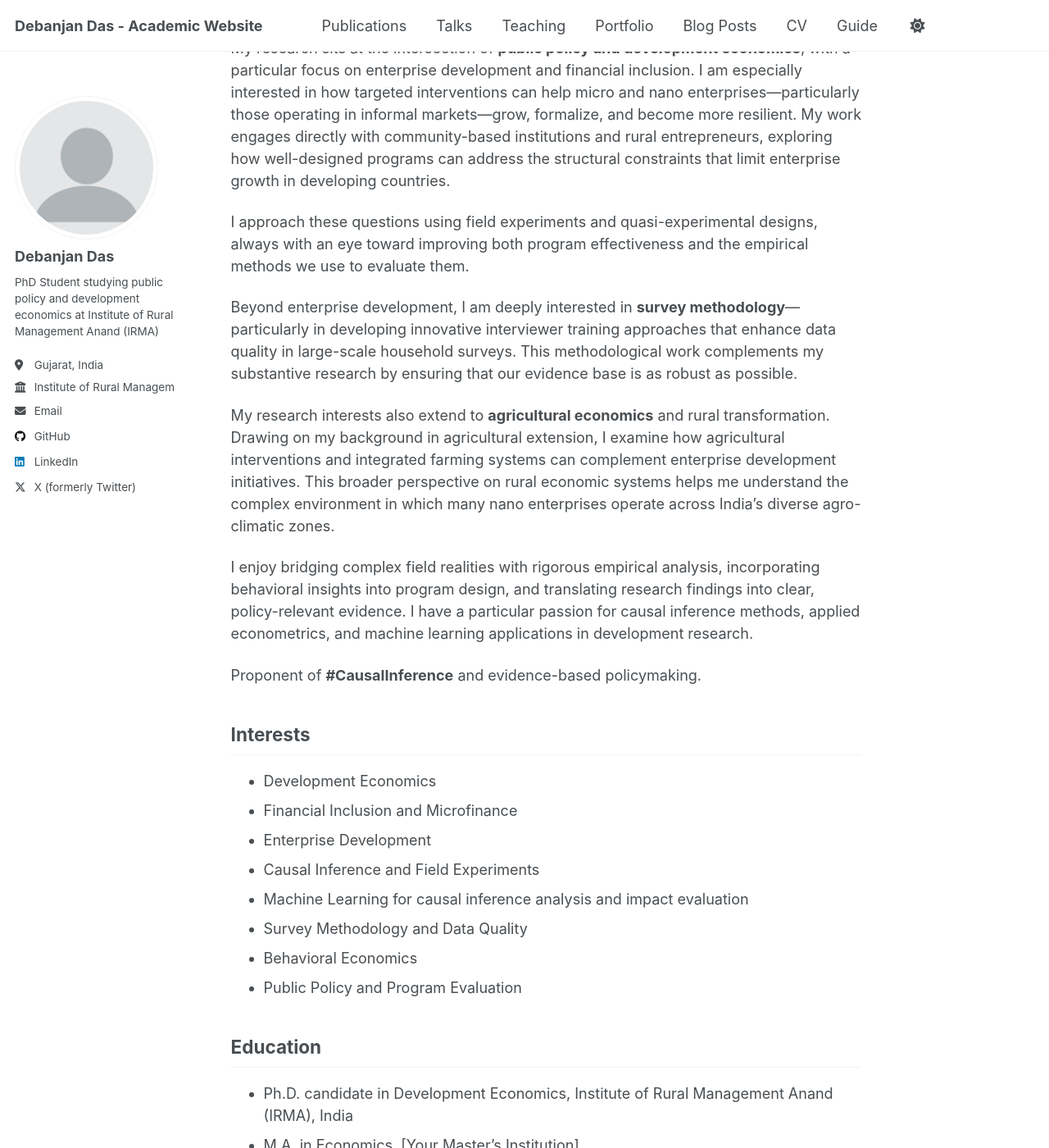
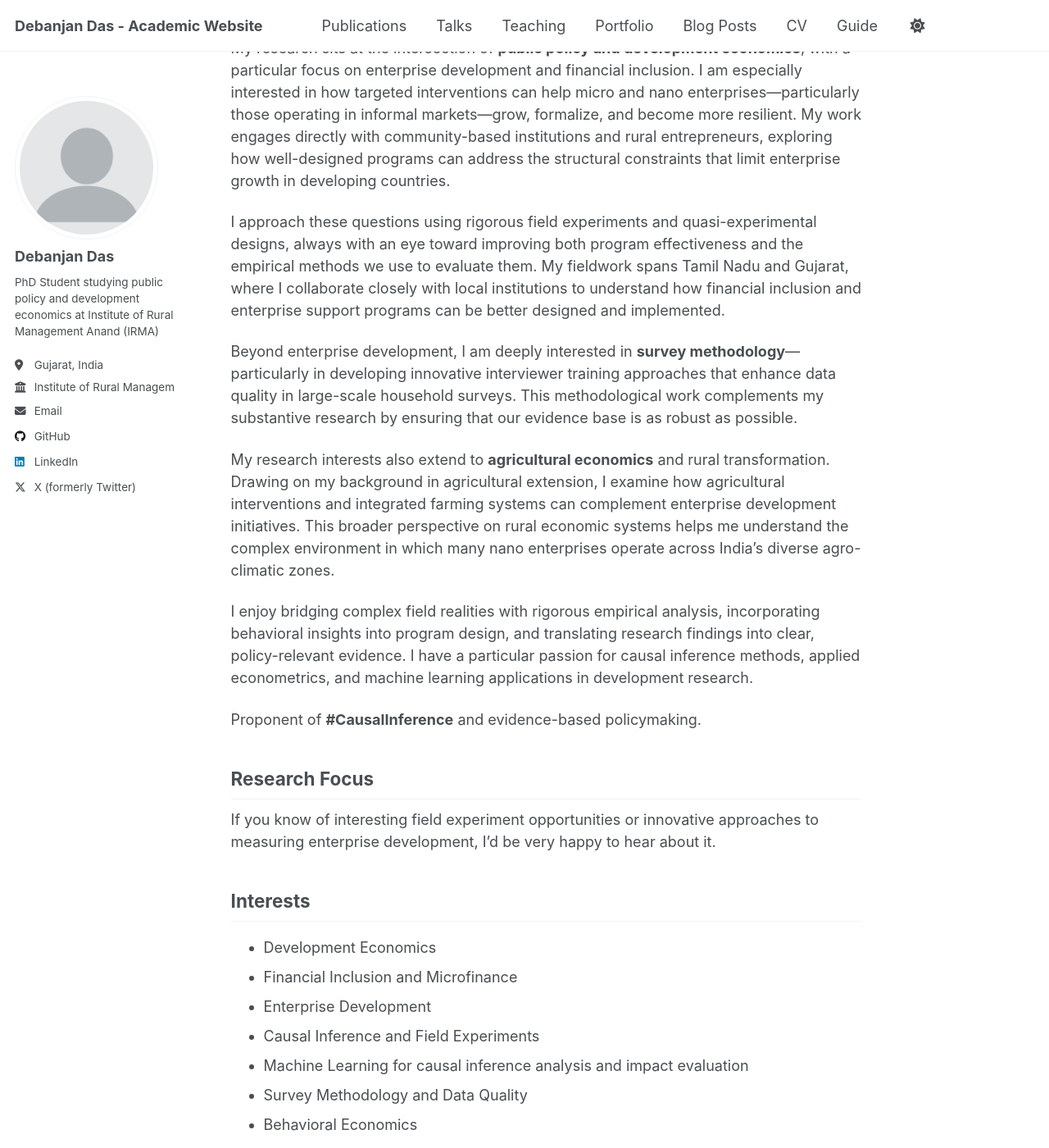
Before and after one commit to Debanjan-econpolicy/debanjan-econpolicy.github.io, a Jekyll site: the page built from _pages/about.md, in a window 1280 px wide and 1400 px high, scrolled down 525 px. Shown: the whole window at 82% size. Built offline with Jekyll 4.4.1, drawn with Linux system fonts in a browser that asks for light colours; some of the changed text lies outside the part shown.

Commit message:
Update about page with job market info

```diff
--- a/_pages/about.md
+++ b/_pages/about.md
@@ -24,7 +24,7 @@ My academic work/projects can be found **here**.
 
 My research sits at the intersection of **public policy and development economics**, with a particular focus on enterprise development and financial inclusion. I am especially interested in how targeted interventions can help micro and nano enterprises—particularly those operating in informal markets—grow, formalize, and become more resilient. My work engages directly with community-based institutions and rural entrepreneurs, exploring how well-designed programs can address the structural constraints that limit enterprise growth in developing countries.
 
-I approach these questions using field experiments and quasi-experimental designs, always with an eye toward improving both program effectiveness and the empirical methods we use to evaluate them.
+I approach these questions using rigorous field experiments and quasi-experimental designs, always with an eye toward improving both program effectiveness and the empirical methods we use to evaluate them. My fieldwork spans Tamil Nadu and Gujarat, where I collaborate closely with local institutions to understand how financial inclusion and enterprise support programs can be better designed and implemented.
 
 Beyond enterprise development, I am deeply interested in **survey methodology**—particularly in developing innovative interviewer training approaches that enhance data quality in large-scale household surveys. This methodological work complements my substantive research by ensuring that our evidence base is as robust as possible.
 
@@ -34,6 +34,9 @@ I enjoy bridging complex field realities with rigorous empirical analysis, incor
 
 Proponent of **#CausalInference** and evidence-based policymaking.
 
+## Research Focus
+
+If you know of interesting field experiment opportunities or innovative approaches to measuring enterprise development, I'd be very happy to hear about it.
 
 ## Interests
 
@@ -49,7 +52,7 @@ Proponent of **#CausalInference** and evidence-based policymaking.
 ## Education
 
 * Ph.D. candidate in Development Economics, Institute of Rural Management Anand (IRMA), India
-* M.A. in Economics, [Your Master's Institution]
-* B.A. in Economics, [Your Bachelor's Institution]
+* M.Sc. in Agricultural Economics, ICAR-National Dairy Research Institute
+
 
 My CV can be found [here](/files/cv.pdf).
```
